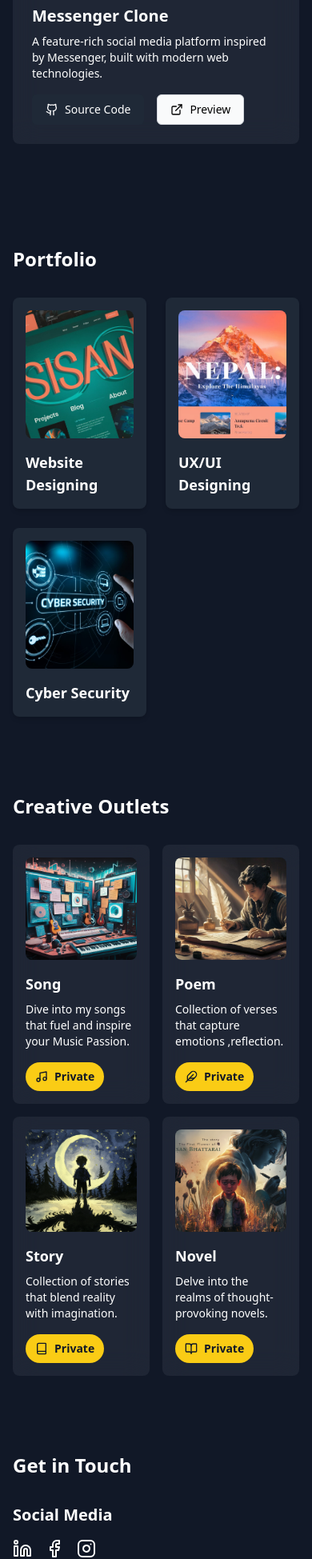
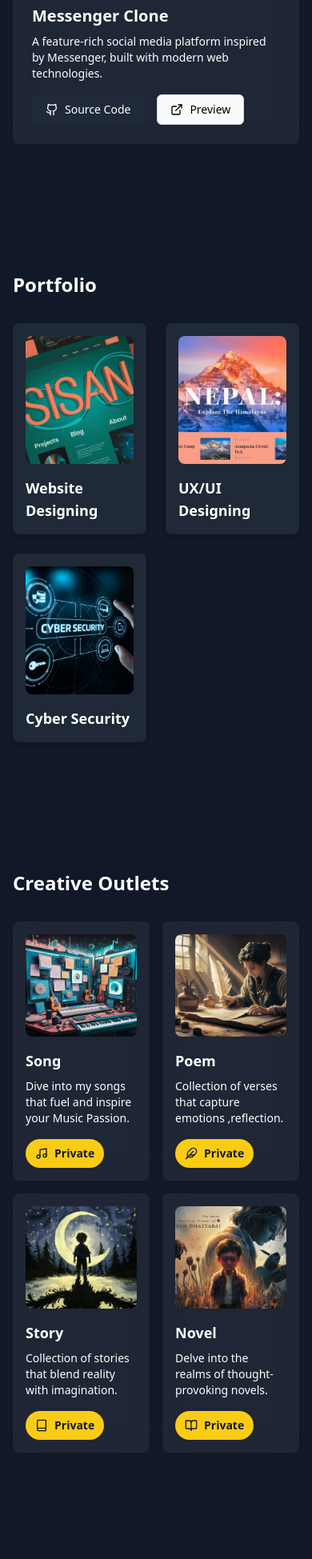
Before and after one commit to Seesonn/sisanwebsite, a React (Create React App) app: page / in a window 390 px wide. Shown: the part 3890-5839 px from the top of the page at 80% size. Built offline with nearby package versions, Linux system fonts and the light colour scheme.

Commit message:
Update port.js

```diff
--- a/src/port.js
+++ b/src/port.js
@@ -406,7 +406,7 @@ export default function Portfolio() {
         </section>
 
 
-        <section id="portfolio" className="py-12 sm:py-20">
+        <section id="portfolio" className="py-20">
           <h2 className="text-2xl sm:text-3xl lg:text-4xl font-bold mb-8">Portfolio</h2>
           <div className="grid grid-cols-2 sm:grid-cols-2 lg:grid-cols-3 gap-6 sm:gap-8">
             <div className={`p-4 rounded-lg shadow-md overflow-hidden group ${theme === 'dark' ? 'bg-gray-800' : 'bg-gray-100'}`}>
@@ -424,7 +424,9 @@ export default function Portfolio() {
           </div>
         </section>
 
-        <section id="creative-outlets" className="py-12 sm:py-20">
+
+
+        <section id="creative-outlets" className="py-20">
           <h2 className="text-2xl sm:text-3xl lg:text-4xl font-bold mb-8">Creative Outlets</h2>
           <div className="grid grid-cols-2 lg:grid-cols-4 gap-4 sm:gap-6 md:gap-8">
             {creativeOutlets.map((outlet) => (
```
